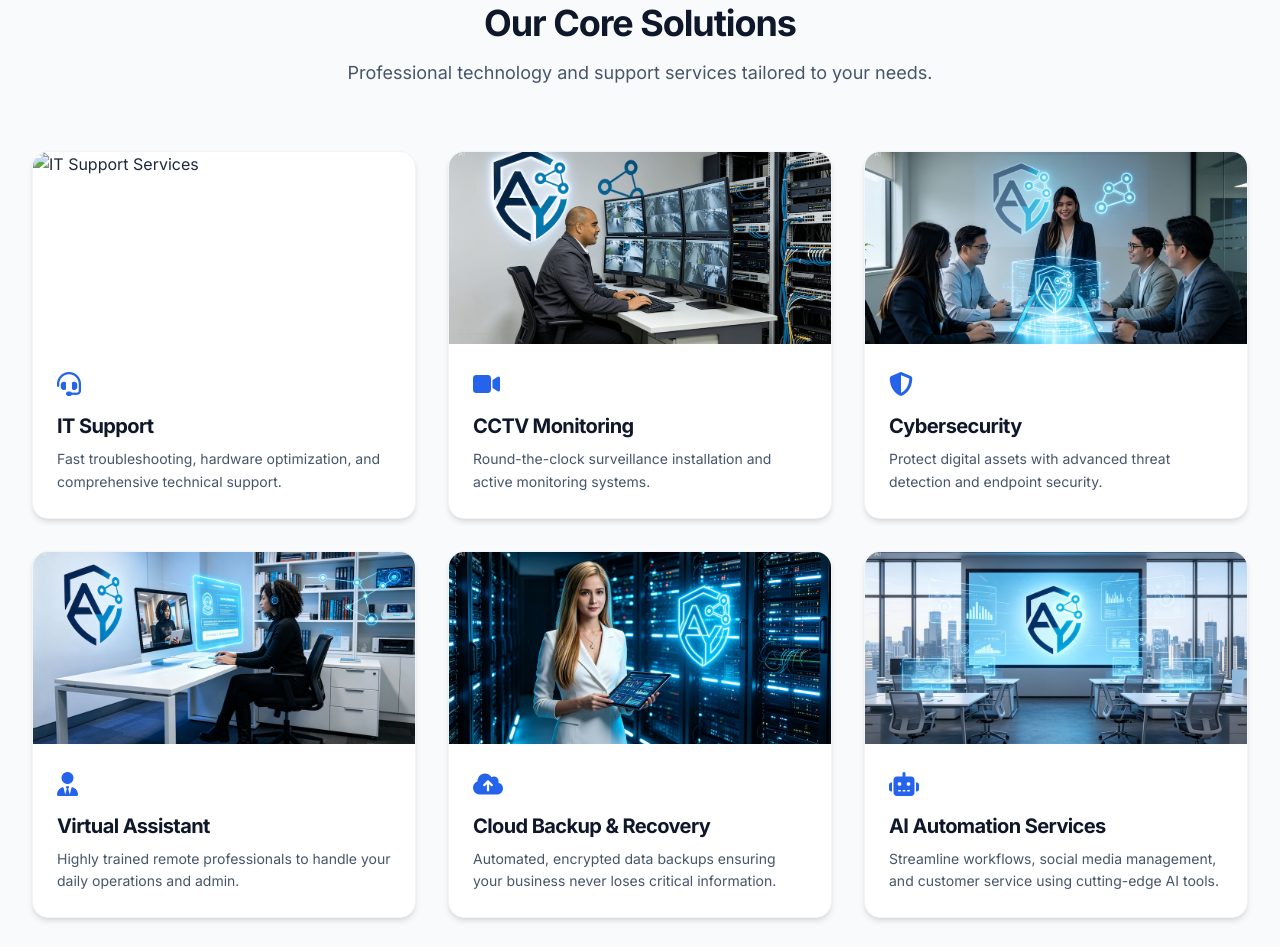
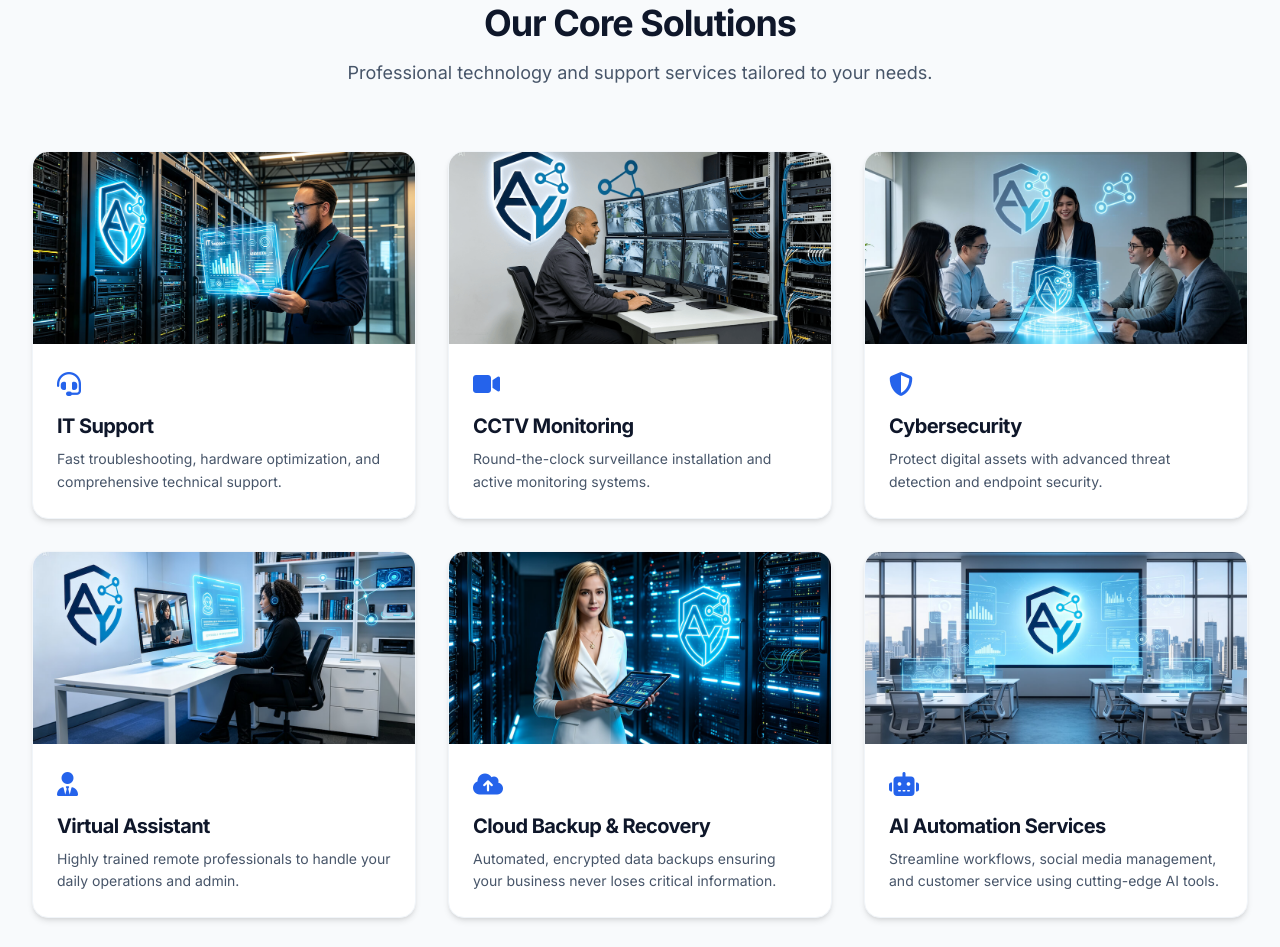
Before and after one commit to lefkrams/aytechnology, a website: page index.html in a window 1280 px wide. Shown: the part 1041-1988 px from the top of the page. Drawn offline with nearby package versions, Linux system fonts and the light colour scheme; the site is published under a folder, as on GitHub Pages, so addresses that start at the root find nothing; grey boxes are pictures that could not be loaded.

Commit message:
Update index.html

```diff
--- a/index.html
+++ b/index.html
@@ -213,16 +213,29 @@
             <div class="grid grid-cols-1 sm:grid-cols-2 lg:grid-cols-3 gap-8">
 
                 <!-- 1. IT Support -->
-                <div class="bg-white rounded-2xl overflow-hidden shadow-md border border-slate-100 hover:-translate-y-1 hover:shadow-xl transition duration-300 group">
+<div class="bg-white rounded-2xl overflow-hidden shadow-md border border-slate-100 hover:-translate-y-1 hover:shadow-xl transition duration-300 group relative">
+
+    <a href="./it-support-services.html" class="absolute inset-0 z-20"></a>
+
     <div class="h-48 overflow-hidden relative">
-                        <a href="./it-support-services.html" class="absolute inset-0 z-10"></a>
-                        <img src="/IT support.jpg" alt="IT Support Services" class="w-full h-full object-cover group-hover:scale-105 transition duration-500">
+        <img
+            src="./IT support.jpg"
+            alt="IT Support Services"
+            class="w-full h-full object-cover group-hover:scale-105 transition duration-500">
     </div>
+
     <div class="p-6">
         <i class="fa-solid fa-headset text-blue-600 text-2xl mb-3"></i>
-                        <h3 class="text-xl font-bold text-slate-900 mb-2">IT Support</h3>
-                        <p class="text-slate-600 text-sm leading-relaxed">Fast troubleshooting, hardware optimization, and comprehensive technical support.</p>
+
+        <h3 class="text-xl font-bold text-slate-900 mb-2">
+            IT Support
+        </h3>
+
+        <p class="text-slate-600 text-sm leading-relaxed">
+            Fast troubleshooting, hardware optimization, and comprehensive technical support.
+        </p>
     </div>
+
 </div>
 
                 <!-- 2. CCTV Monitoring -->
```
Lines whose indentation alone changed are shown as unchanged.
